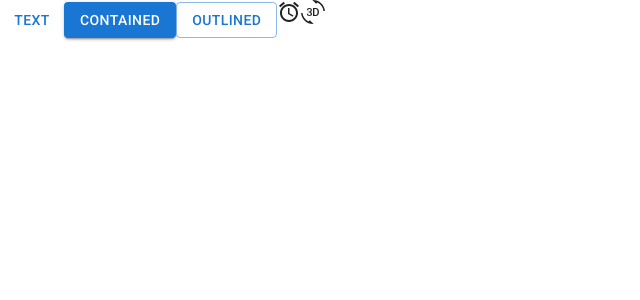
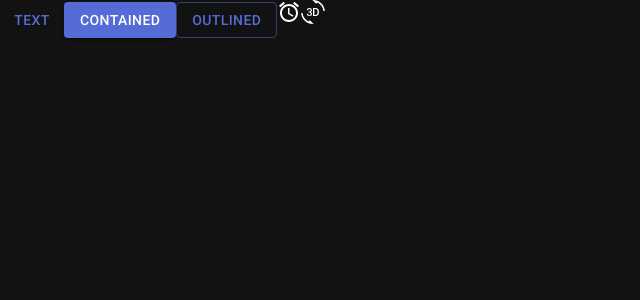
Before and after one commit to ZuyLe13/trello-clone, a React (Vite) app: page / in a window 1280 px wide. Shown: the top 300 px of the page, without its empty margins (0-640 px from the left). Built offline with nearby package versions, Linux system fonts and the light colour scheme.

Commit message:
Add Theming

```diff
--- a/src/main.jsx
+++ b/src/main.jsx
@@ -1,11 +1,15 @@
 import React from 'react'
 import ReactDOM from 'react-dom/client'
 import App from './App.jsx'
-import CssBaseline from '@mui/material/CssBaseline';
+import CssBaseline from '@mui/material/CssBaseline'
+import { ThemeProvider } from '@mui/material/styles'
+import theme from './theme'
 
 ReactDOM.createRoot(document.getElementById('root')).render(
   <React.StrictMode>
-    <CssBaseline />
-    <App />
+    <ThemeProvider theme={theme}>
+      <CssBaseline />
+      <App />
+    </ThemeProvider>
   </React.StrictMode>
 )
--- /dev/null
+++ b/src/theme.js
@@ -0,0 +1,19 @@
+import { createTheme } from '@mui/material/styles'
+import { red } from '@mui/material/colors'
+
+const theme = createTheme({
+  palette: {
+    mode: 'dark',
+    primary: {
+      main: '#556cd6'
+    },
+    secondary: {
+      main: '#19857b'
+    },
+    error: {
+      main: red.A400
+    },
+  },
+});
+
+export default theme
```
